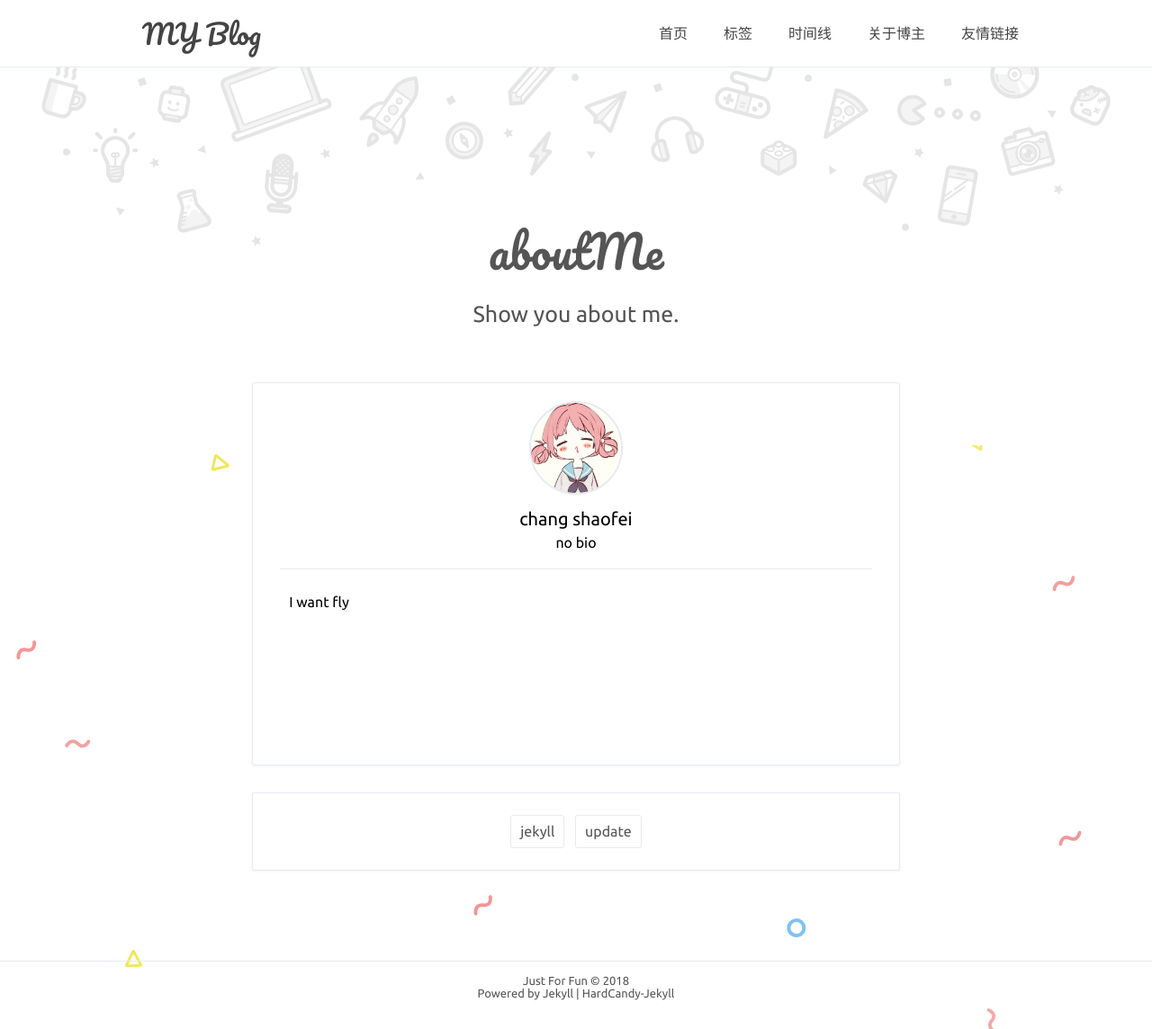
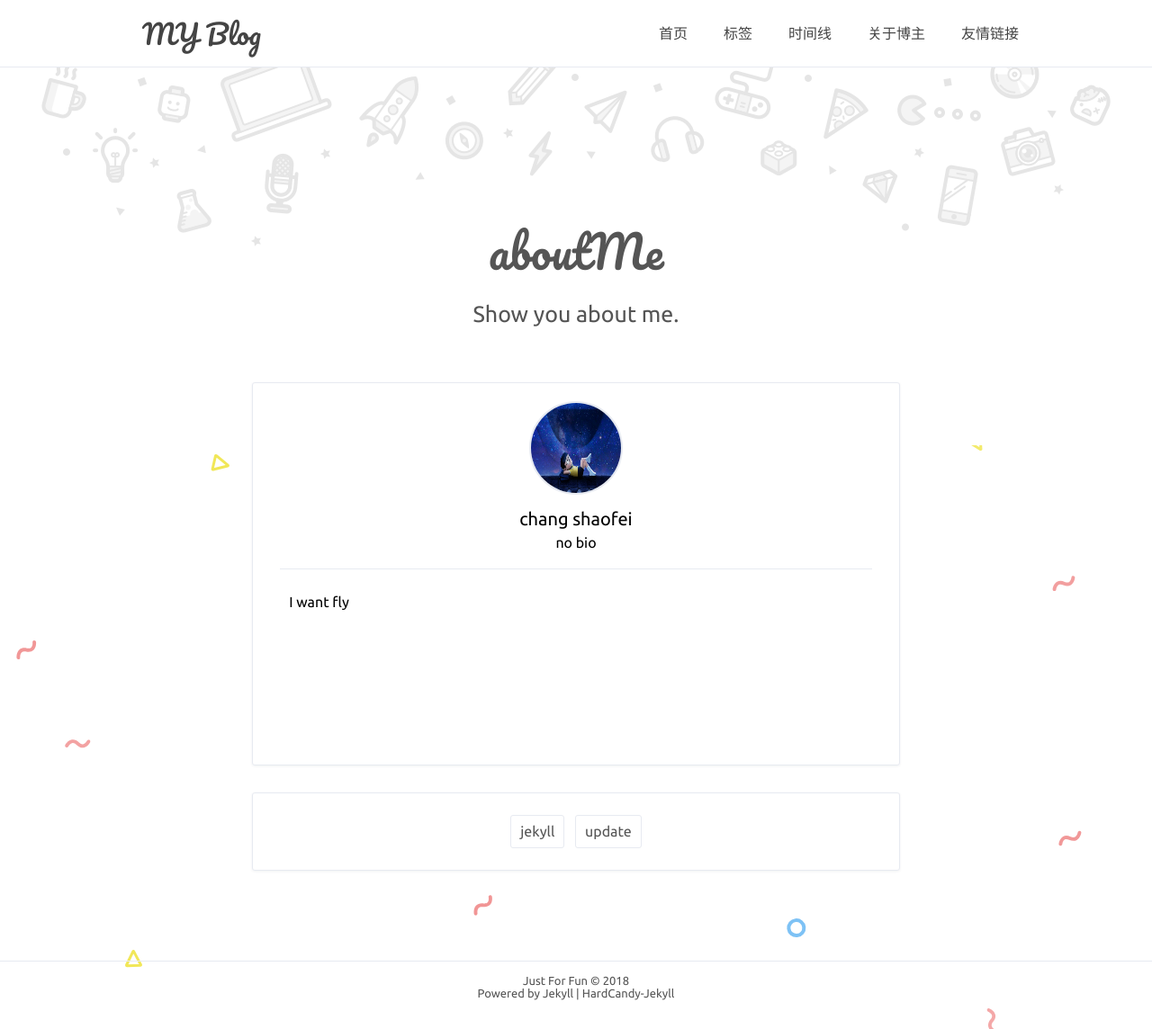
Before and after one commit to shaofeichang/shaofeichang.github.io, a Jekyll site: the page built from about.html, in a window 1280 px wide. Shown: the whole page at 90% size. Built offline with Jekyll 4.4.1, drawn with Linux system fonts in a browser that asks for light colours; comment, search, counter and statistics services are not loaded.

Commit message:
Update _config.yml

```diff
--- a/_config.yml
+++ b/_config.yml
@@ -1,6 +1,6 @@
 # Site settings 配置站点
 title: 'Just For Fun'
-description: 'Only Test This Blog, and I will give up soon'
+description: '尝试一下GitHub Blog'
 keywords: 'Test Test Test'
 url: 'https://shaofeichang.github.io' # your host
 
@@ -20,7 +20,7 @@
 bio: 'no bio'
 about: true
 aboutyou: 'I want fly'
-portraits: '/assets/profile.jpeg' # your portraits image file path
+portraits: '/assets/Head.jpg' # your portraits image file path
 
 # SNS
 SNS: true
```
